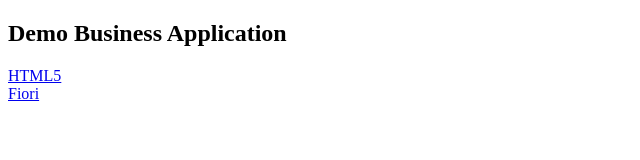
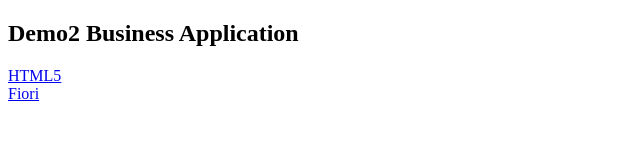
Before and after one commit to Malday/DevOpsBTP, a website: page app/resources/index.html in a window 1280 px wide. Shown: the full height of the page, 0-640 px from the left. Drawn offline with Linux system fonts and the light colour scheme.

Commit message:
test automation 2

```diff
--- a/app/resources/index.html
+++ b/app/resources/index.html
@@ -8,7 +8,7 @@
 </head>
 
 <body>
-    <h2>Demo Business Application</h2>
+    <h2>Demo2 Business Application</h2>
     <a href="html5/webapp/index.html">HTML5</a><br />
     <a href="fiori/webapp/index-standalone.html">Fiori</a><br />
 </body>
```
